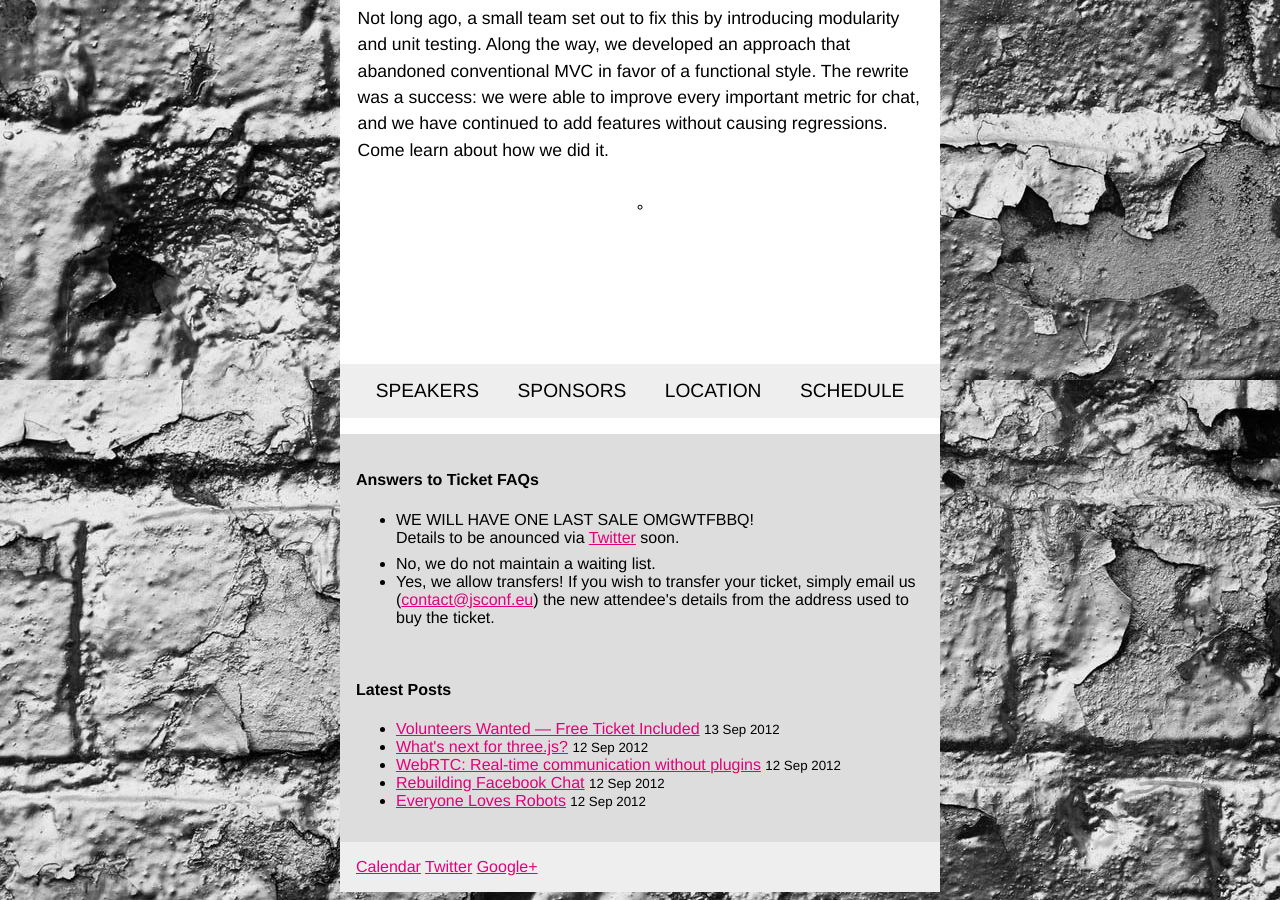
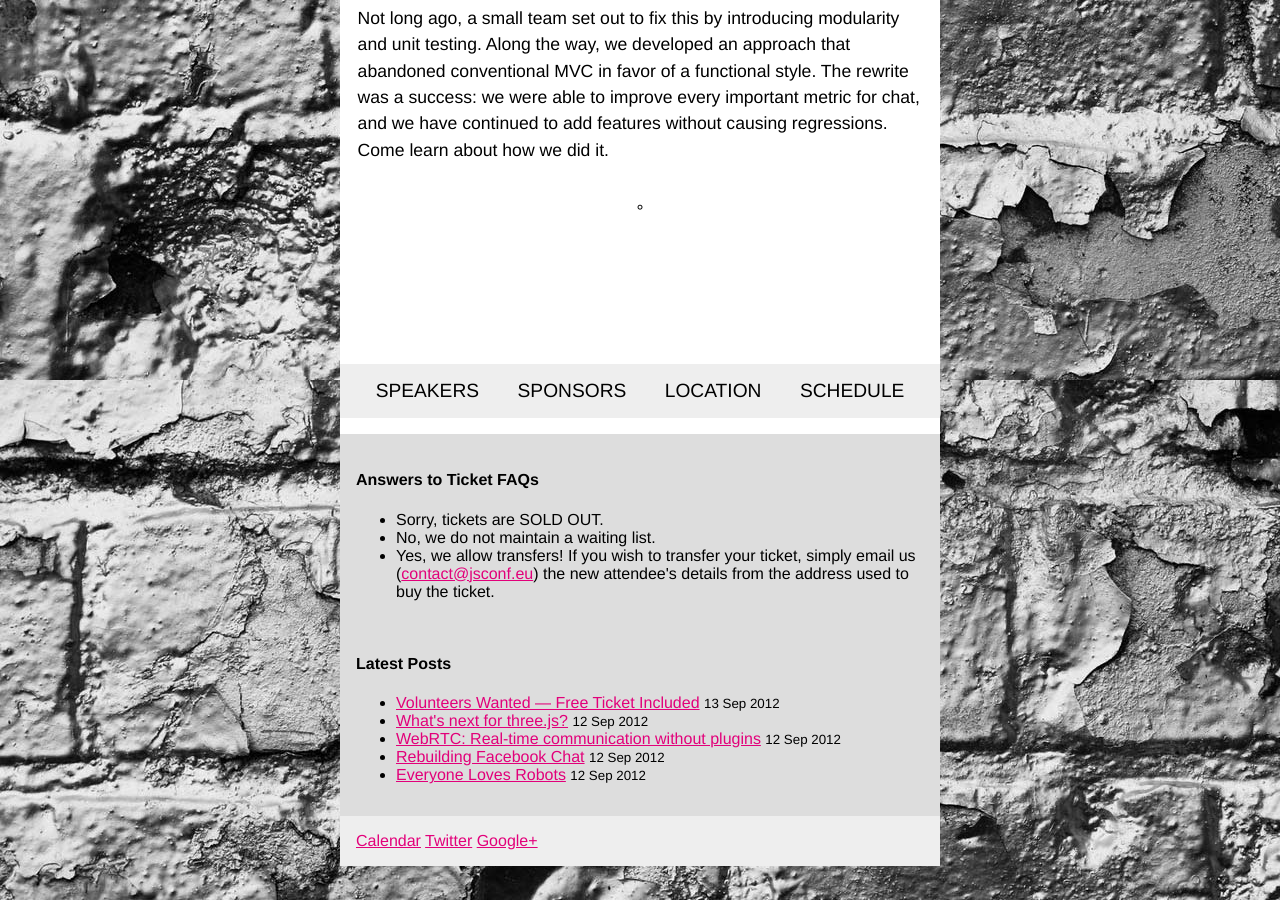
Before and after one commit to jsconf/2012.jsconf.eu, a Jekyll site: the page built from index.html, in a window 1280 px wide and 900 px high, scrolled down 4280 px. Built offline with Jekyll 4.4.1, drawn with Linux system fonts in a browser that asks for light colours; comment, search, counter and statistics services are not loaded.

Commit message:
final sale over

```diff
--- a/_includes/tickets.html
+++ b/_includes/tickets.html
@@ -1,7 +1,7 @@
 <aside class="tickets">
   <h4>Answers to Ticket FAQs</h4>
   <ul>
-    <li style="margin-bottom: 0.5em">WE WILL HAVE ONE LAST SALE OMGWTFBBQ!<br>Details to be anounced via <a href="http://twitter.com/jsconfeu">Twitter</a> soon.</li>
+    <li>Sorry, tickets are SOLD OUT.</li>
     <li>No, we do not maintain a waiting list.</li>
     <li>Yes, we allow transfers! If you wish to transfer your ticket, simply email us (<a href="mailto:contact@jsconf.eu">contact@jsconf.eu</a>) the new attendee's details from the address used to buy the ticket.</li>
   </ul>
```
